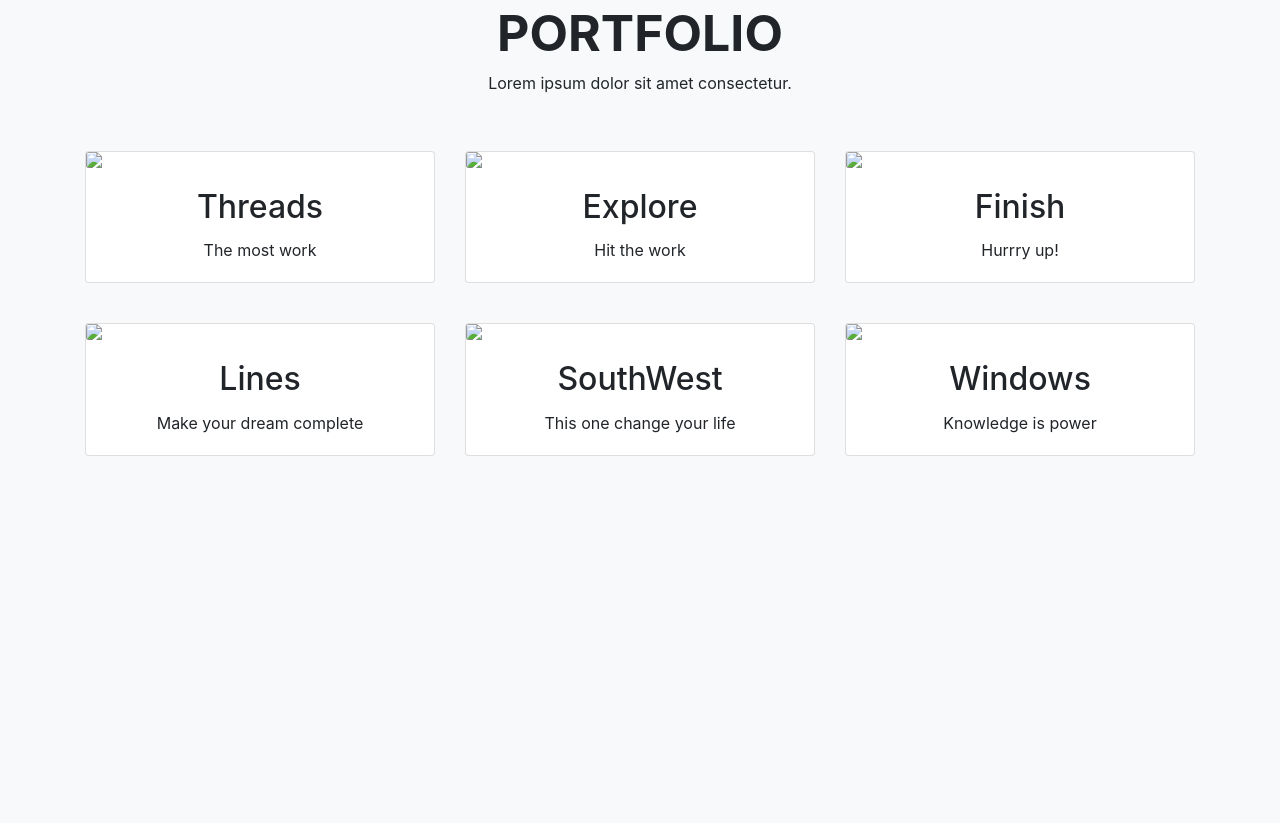
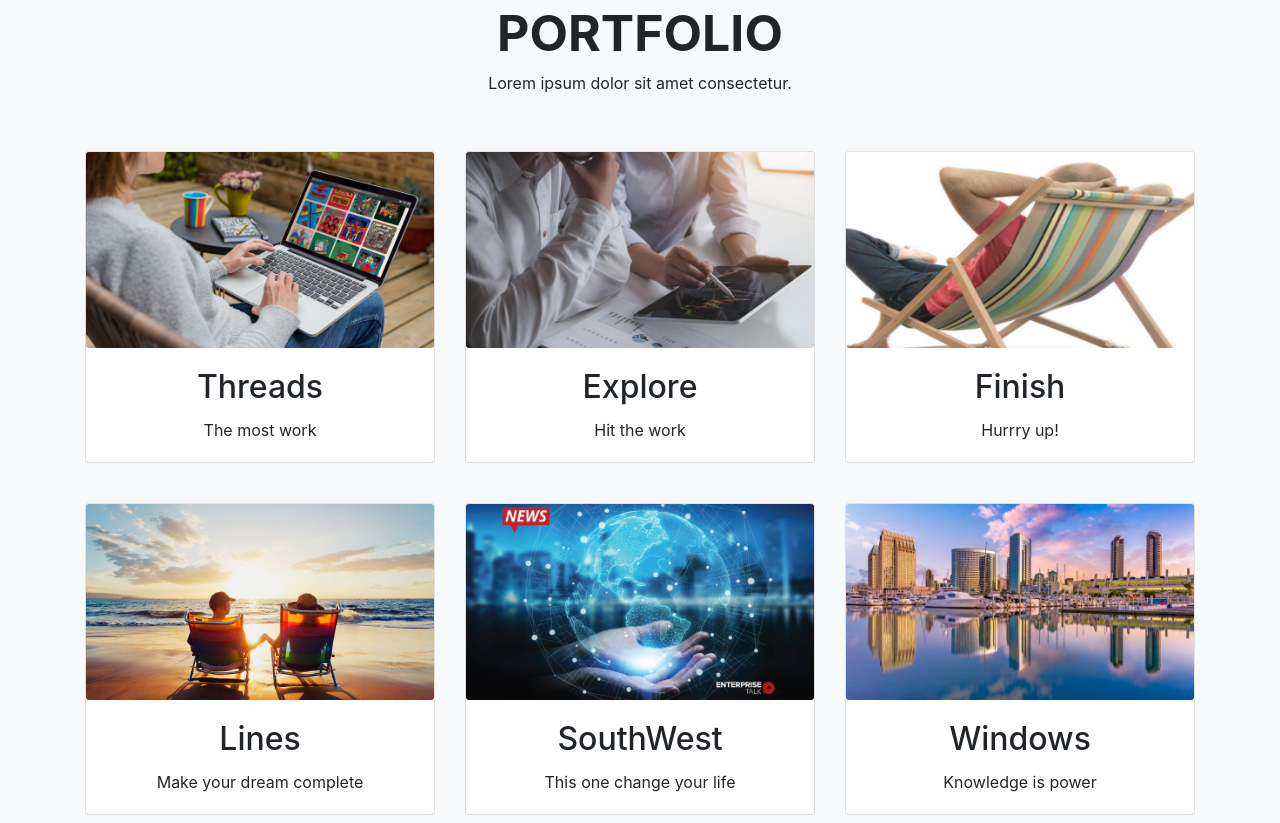
Before and after one commit to Gangasagar237/SAGAR-TECHNICAL, a plain HTML site: page index.html in a window 1280 px wide. Shown: the part 1457-2280 px from the top of the page. Drawn offline with nearby package versions, Linux system fonts and the light colour scheme; files that its build step writes are made by us from their sources; files whose address does not match are found by name.

Commit message:
Update index.html

```diff
--- a/index.html
+++ b/index.html
@@ -100,7 +100,7 @@
             <div class="row">
                 <div class="col-lg-4 col-md-4 col-sm-4 col-10 d-block m-auto">
                     <div class="card">
-                        <img src="img/pl1.jpg" class="card-img img-fluid">
+                        <img src="/pl1.jpg" class="card-img img-fluid">
                         <div class="card-body">
                             <h2 class="card-title">Threads</h2>
                             <p class="card-text">The most work</p>
@@ -109,7 +109,7 @@
                 </div>
                 <div class="col-lg-4 col-md-4 col-sm-4 col-10 d-block m-auto">
                     <div class="card">
-                        <img src="img/pl2.jpg" class="card-img img-fluid">
+                        <img src="/pl2.jpg" class="card-img img-fluid">
                         <div class="card-body">
                             <h2 class="card-title">Explore</h2>
                             <p class="card-text">Hit the work</p>
@@ -118,7 +118,7 @@
                 </div>
                 <div class="col-lg-4 col-md-4 col-sm-4 col-10 d-block m-auto">
                     <div class="card">
-                        <img src="img/pl3.jpg" class="card-img img-fluid">
+                        <img src="/pl3.jpg" class="card-img img-fluid">
                         <div class="card-body">
                             <h2 class="card-title">Finish</h2>
                             <p class="card-text">Hurrry up!</p>
@@ -129,7 +129,7 @@
             <div class="row">
                 <div class="col-lg-4 col-md-4 col-sm-4 col-10 d-block m-auto">
                     <div class="card">
-                        <img src="img/pl4.jpg" class="card-img img-fluid">
+                        <img src="/pl4.jpg" class="card-img img-fluid">
                         <div class="card-body">
                             <h2 class="card-title">Lines</h2>
                             <p class="card-text">Make your dream complete</p>
@@ -138,7 +138,7 @@
                 </div>
                 <div class="col-lg-4 col-md-4 col-sm-4 col-10 d-block m-auto">
                     <div class="card">
-                        <img src="img/pla5.jpg" class="card-img img-fluid">
+                        <img src="/pla5.jpg" class="card-img img-fluid">
                         <div class="card-body">
                             <h2 class="card-title">SouthWest</h2>
                             <p class="card-text">This one change your life</p>
@@ -147,7 +147,7 @@
                 </div>
                 <div class="col-lg-4 col-md-4 col-sm-4 col-10 d-block m-auto">
                     <div class="card">
-                        <img src="img/pl6.jpg" class="card-img img-fluid">
+                        <img src="/pl6.jpg" class="card-img img-fluid">
                         <div class="card-body">
                             <h2 class="card-title">Windows</h2>
                             <p class="card-text">Knowledge is power</p>
@@ -180,7 +180,7 @@
         </div>
         <div class="col-lg-4 col-md-4 col-sm-4 col-12 d-block m-auto">
             <figure class="figure">
-                <img src="img/t2.jpg" class="card-img img-fluid rounded-circle"
+                <img src="/t2.jpg" class="card-img img-fluid rounded-circle"
                 height="250px" width="250px">
                 <figcaption>
                     <h4>Madhav Sheth</h4>
@@ -190,7 +190,7 @@
         </div>
         <div class="col-lg-4 col-md-4 col-sm-4 col-12 d-block m-auto">
             <figure class="figure">
-                <img src="img/t3.png" class="card-img img-fluid rounded-circle"
+                <img src="/t3.png" class="card-img img-fluid rounded-circle"
                 height="250px" width="250px">
                 <figcaption>
                     <h4>Pete Lau</h4>
```
